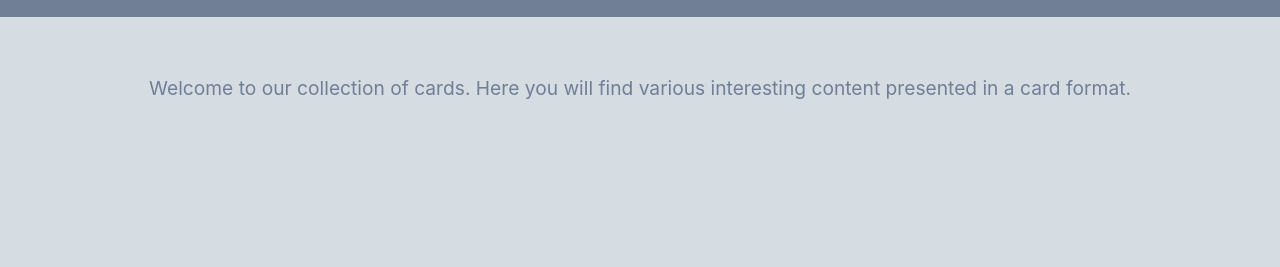
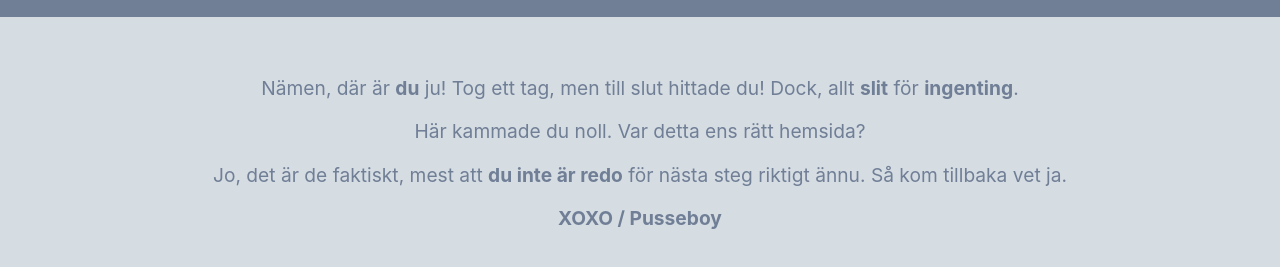
Before and after one commit to KSylwander/ksylwander.github.io, a plain HTML site: page index.html in a window 1280 px wide. Shown: the part 83-350 px from the top of the page. Drawn offline with Linux system fonts and the light colour scheme.

Commit message:
Added description

```diff
--- a/index.html
+++ b/index.html
@@ -91,7 +91,10 @@ d<!DOCTYPE html>
         </h1>
     </div>
     <div class="intro-text">
-        <p>Welcome to our collection of cards. Here you will find various interesting content presented in a card format.</p>
+        <p>Nämen, där är <b>du</b> ju! Tog ett tag, men till slut hittade du! Dock, allt <b>slit</b> för <b>ingenting</b>. </p>
+        <p>Här kammade du noll. Var detta ens rätt hemsida?</p>
+        <p>Jo, det är de faktiskt, mest att <b>du inte är redo</b> för nästa steg riktigt ännu. Så kom tillbaka vet ja.</p>
+        <p><b>XOXO / Pusseboy</b></p>
     </div>
     <!-- <div class="content">
         <div class="card">
```
